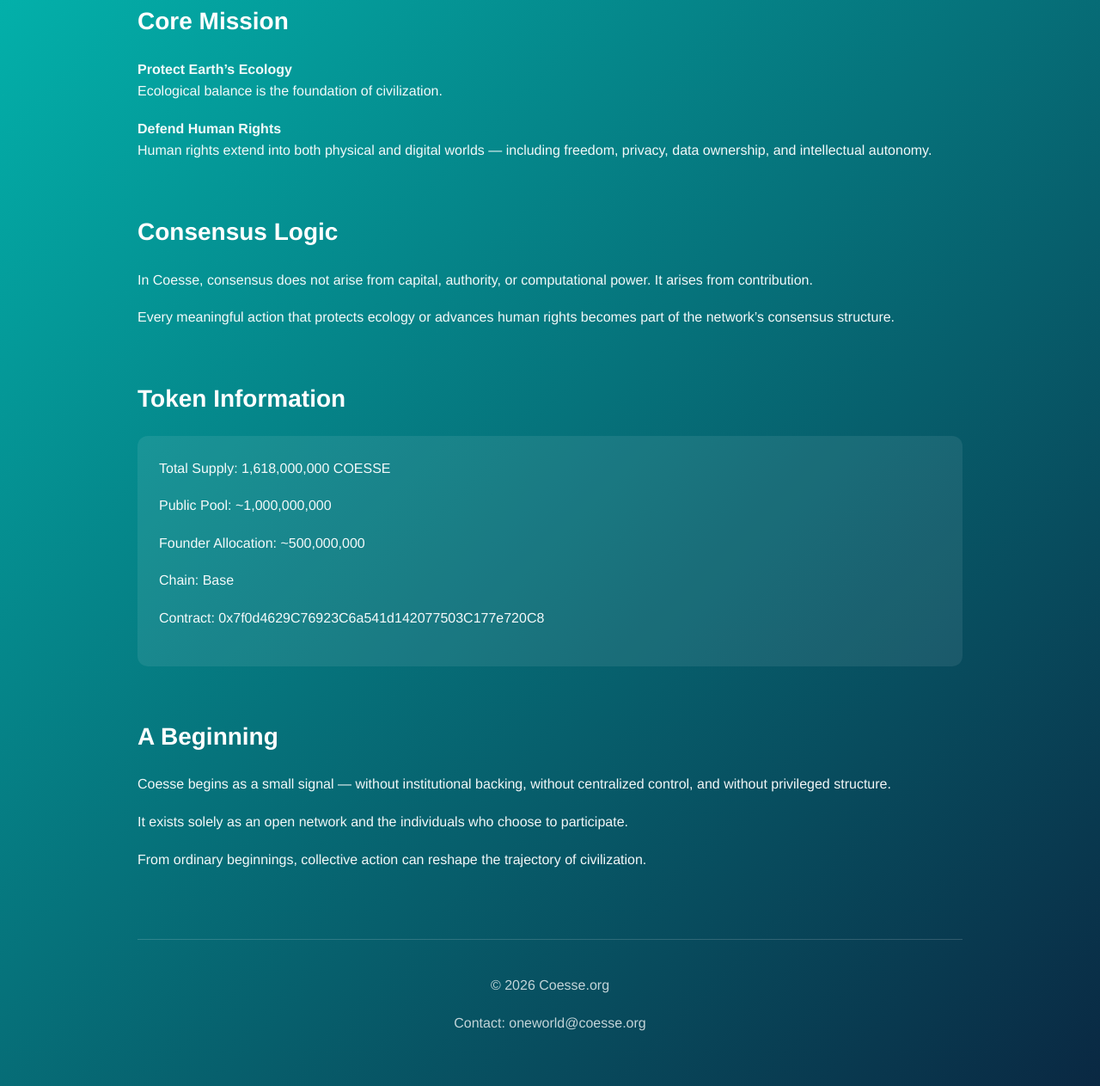
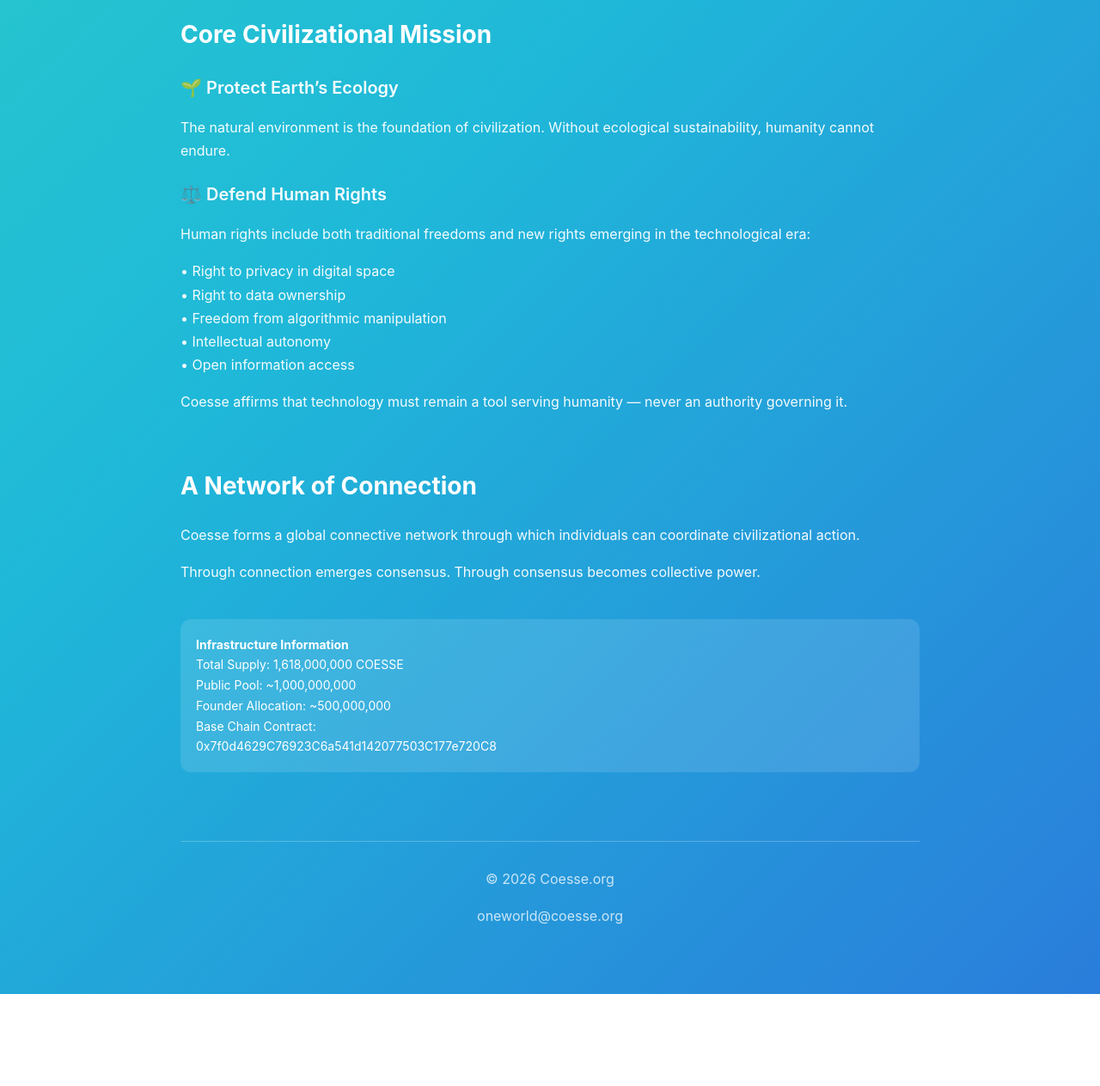
Before and after one commit to clement9900/coesse.github.io, a plain HTML site: page index.html in a window 1280 px wide. Shown: the part 1006-2269 px from the top of the page at 86% size. After the commit the page ends 2162 px from the top, so only its background shows below. Drawn offline with Linux system fonts and the light colour scheme.

Commit message:
Update index.html

```diff
--- a/index.html
+++ b/index.html
@@ -1,120 +1,160 @@
-<!DOCTYPE html><html lang="en">
+<!DOCTYPE html>
+<html lang="en">
 <head>
 <meta charset="UTF-8">
 <meta name="viewport" content="width=device-width, initial-scale=1.0">
-<title>Coesse — Civilization Consensus Network</title><style>
+<title>Coesse — One World, One Breath</title>
+
+<style>
 *{margin:0;padding:0;box-sizing:border-box}
 
 body{
-font-family: "Helvetica Neue", Arial, sans-serif;
+font-family:-apple-system,BlinkMacSystemFont,"Segoe UI",Roboto;
 color:white;
-line-height:1.6;
-background: linear-gradient(135deg,#00e6d3,#0a2540);
+line-height:1.7;
+background: linear-gradient(135deg,#2ED5C3 0%,#1FB8D9 50%,#2A7DDB 100%);
 min-height:100vh;
 }
 
 .container{
-max-width:1000px;
+max-width:900px;
 margin:auto;
 padding:60px 20px;
 }
 
-h1{
-font-size:48px;
-margin-bottom:20px;
+.hero{
+text-align:center;
+padding:80px 0 50px;
 }
 
-h2{
-margin-top:50px;
-margin-bottom:20px;
-font-size:28px;
-}
-
-p{
-margin-bottom:18px;
-opacity:0.95;
-}
-
-.hero{
-text-align:center;
-padding-top:120px;
-padding-bottom:120px;
+.logo{
+width:120px;
+margin-bottom:30px;
 }
 
 .hero h1{
-font-size:60px;
-font-weight:700;
+font-size:56px;
+margin-bottom:10px;
 }
 
 .subtitle{
 font-size:20px;
-opacity:0.9;
-margin-top:20px;
+opacity:.9;
 }
 
 .section{
 margin-top:60px;
 }
 
+h2{
+font-size:28px;
+margin-bottom:20px;
+}
+
+p{
+margin-bottom:16px;
+opacity:.95;
+}
+
+.highlight{
+font-size:20px;
+font-weight:600;
+margin-top:20px;
+}
+
+.token{
+margin-top:40px;
+padding:18px;
+border-radius:12px;
+background:rgba(255,255,255,0.12);
+font-size:14px;
+}
+
 .footer{
 text-align:center;
 margin-top:80px;
-padding:40px 0;
-border-top:1px solid rgba(255,255,255,0.2);
-opacity:0.8;
+padding-top:30px;
+border-top:1px solid rgba(255,255,255,.3);
+opacity:.8;
 }
 
-.token-box{
-background:rgba(255,255,255,0.08);
-padding:25px;
-border-radius:12px;
-margin-top:20px;
+/* 📱 移动端适配 */
+
+@media(max-width:768px){
+.hero h1{font-size:36px}
+.subtitle{font-size:18px}
+.container{padding:40px 16px}
+.logo{width:90px}
 }
 
-@media(max-width:768px){
-.hero h1{font-size:38px}
-h1{font-size:34px}
-.container{padding:40px 18px}
-}
-</style></head><body><div class="container"><div class="hero">
+</style>
+</head>
+
+<body>
+
+<div class="container">
+
+<div class="hero">
+<img src="logo.png" class="logo">
 <h1>Coesse</h1>
-<p class="subtitle">
-A Civilization Collaboration Consensus Network
+<p class="subtitle">One World, One Breath</p>
+</div>
+
+<div class="section">
+<h2>What Coesse Is</h2>
+<p>Coesse is not a typical cryptocurrency project. It is a civilizational call emerging within the cryptographic era.</p>
+<p>Its purpose is to serve as a connective bond linking individuals across the world so they may collectively protect the Earth and defend human rights.</p>
+<p>Coesse is not the center — it is the bridge.</p>
+</div>
+
+<div class="section">
+<h2>Why Coesse Exists</h2>
+<p>Humanity has entered a technological epoch marked by unprecedented transformation.</p>
+<p>Ecological systems are under strain. Privacy is eroding. Power is increasingly concentrated. Individuals are being systemized.</p>
+<p>The fundamental challenge is not technology itself, but the lack of a global mechanism enabling meaningful cooperation among individuals.</p>
+</div>
+
+<div class="section">
+<h2>Core Civilizational Mission</h2>
+
+<p class="highlight">🌱 Protect Earth’s Ecology</p>
+<p>The natural environment is the foundation of civilization. Without ecological sustainability, humanity cannot endure.</p>
+
+<p class="highlight">⚖️ Defend Human Rights</p>
+<p>Human rights include both traditional freedoms and new rights emerging in the technological era:</p>
+
+<p>
+• Right to privacy in digital space<br>
+• Right to data ownership<br>
+• Freedom from algorithmic manipulation<br>
+• Intellectual autonomy<br>
+• Open information access
 </p>
-</div><div class="section">
-<h2>Why Coesse Exists</h2>
-<p>Humanity stands at an unprecedented turning point. Technology is reshaping the world at extraordinary speed, yet ecological systems are under strain, privacy is eroding, power is concentrating, and individuals are increasingly systematized.</p>
-<p>The challenge is not technology itself, but the absence of a global mechanism that enables genuine cooperation among individuals.</p>
-<p>Coesse was born to create a connective structure where individuals can form lasting consensus and coordinated action.</p>
-</div><div class="section">
-<h2>What Coesse Is</h2>
-<p>Coesse is not merely a cryptocurrency or digital asset. It is a connective bond that allows dispersed individual power to converge into collective influence.</p>
-<p>Through this network, silent consensus becomes visible and ordinary actions become sustained civilizational force.</p>
-</div><div class="section">
-<h2>Core Mission</h2>
-<p><strong>Protect Earth’s Ecology</strong><br>
-Ecological balance is the foundation of civilization.</p><p><strong>Defend Human Rights</strong><br>
-Human rights extend into both physical and digital worlds — including freedom, privacy, data ownership, and intellectual autonomy.</p>
-</div><div class="section">
-<h2>Consensus Logic</h2>
-<p>In Coesse, consensus does not arise from capital, authority, or computational power. It arises from contribution.</p>
-<p>Every meaningful action that protects ecology or advances human rights becomes part of the network’s consensus structure.</p>
-</div><div class="section">
-<h2>Token Information</h2>
-<div class="token-box">
-<p>Total Supply: 1,618,000,000 COESSE</p>
-<p>Public Pool: ~1,000,000,000</p>
-<p>Founder Allocation: ~500,000,000</p>
-<p>Chain: Base</p>
-<p>Contract: 0x7f0d4629C76923C6a541d142077503C177e720C8</p>
+
+<p>Coesse affirms that technology must remain a tool serving humanity — never an authority governing it.</p>
 </div>
-</div><div class="section">
-<h2>A Beginning</h2>
-<p>Coesse begins as a small signal — without institutional backing, without centralized control, and without privileged structure.</p>
-<p>It exists solely as an open network and the individuals who choose to participate.</p>
-<p>From ordinary beginnings, collective action can reshape the trajectory of civilization.</p>
-</div><div class="footer">
+
+<div class="section">
+<h2>A Network of Connection</h2>
+<p>Coesse forms a global connective network through which individuals can coordinate civilizational action.</p>
+<p>Through connection emerges consensus. Through consensus becomes collective power.</p>
+</div>
+
+<div class="token">
+<strong>Infrastructure Information</strong><br>
+Total Supply: 1,618,000,000 COESSE<br>
+Public Pool: ~1,000,000,000<br>
+Founder Allocation: ~500,000,000<br>
+Base Chain Contract:<br>
+0x7f0d4629C76923C6a541d142077503C177e720C8
+</div>
+
+<div class="footer">
 <p>© 2026 Coesse.org</p>
-<p>Contact: oneworld@coesse.org</p>
-</div></div></body>
+<p>oneworld@coesse.org</p>
+</div>
+
+</div>
+
+</body>
 </html>
```
